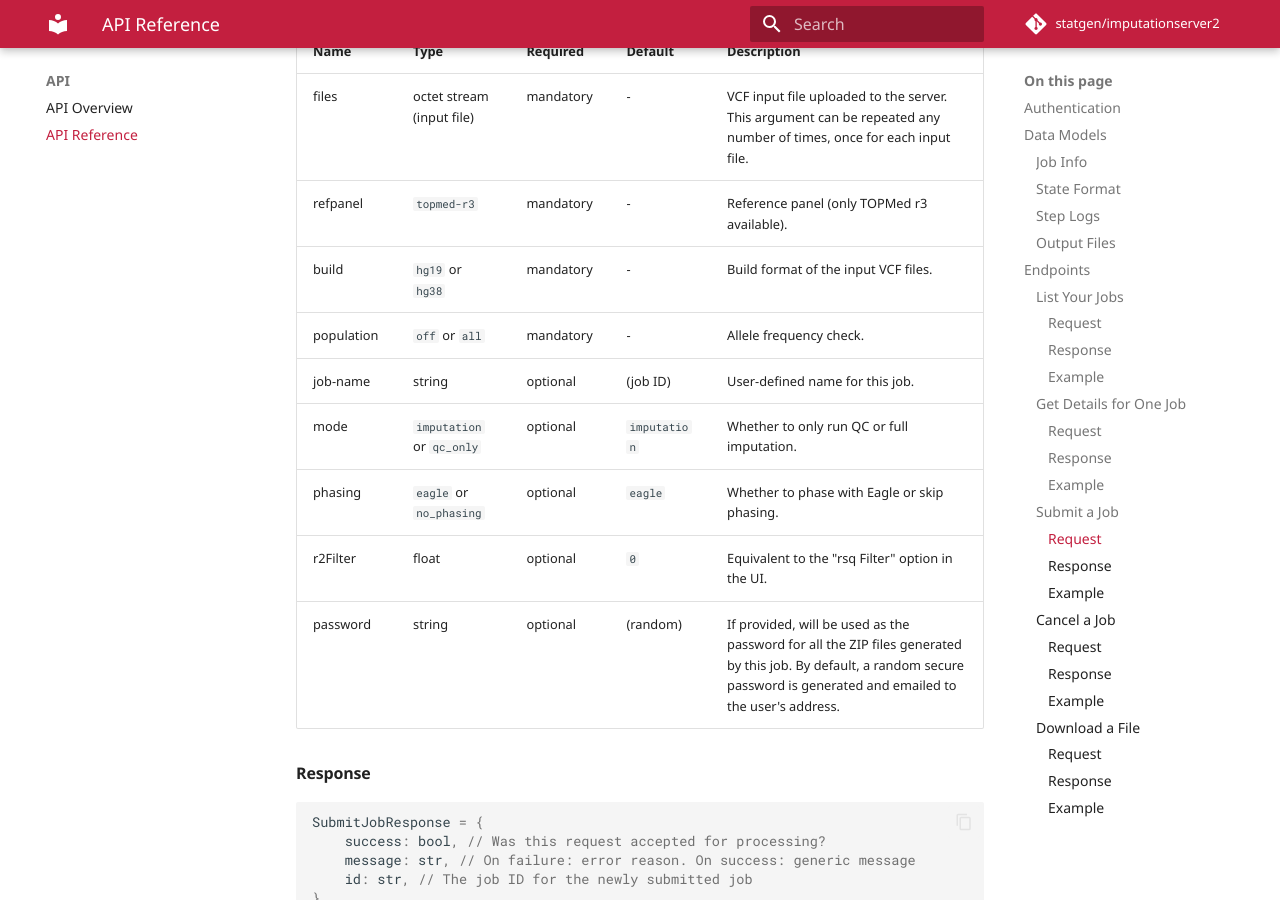
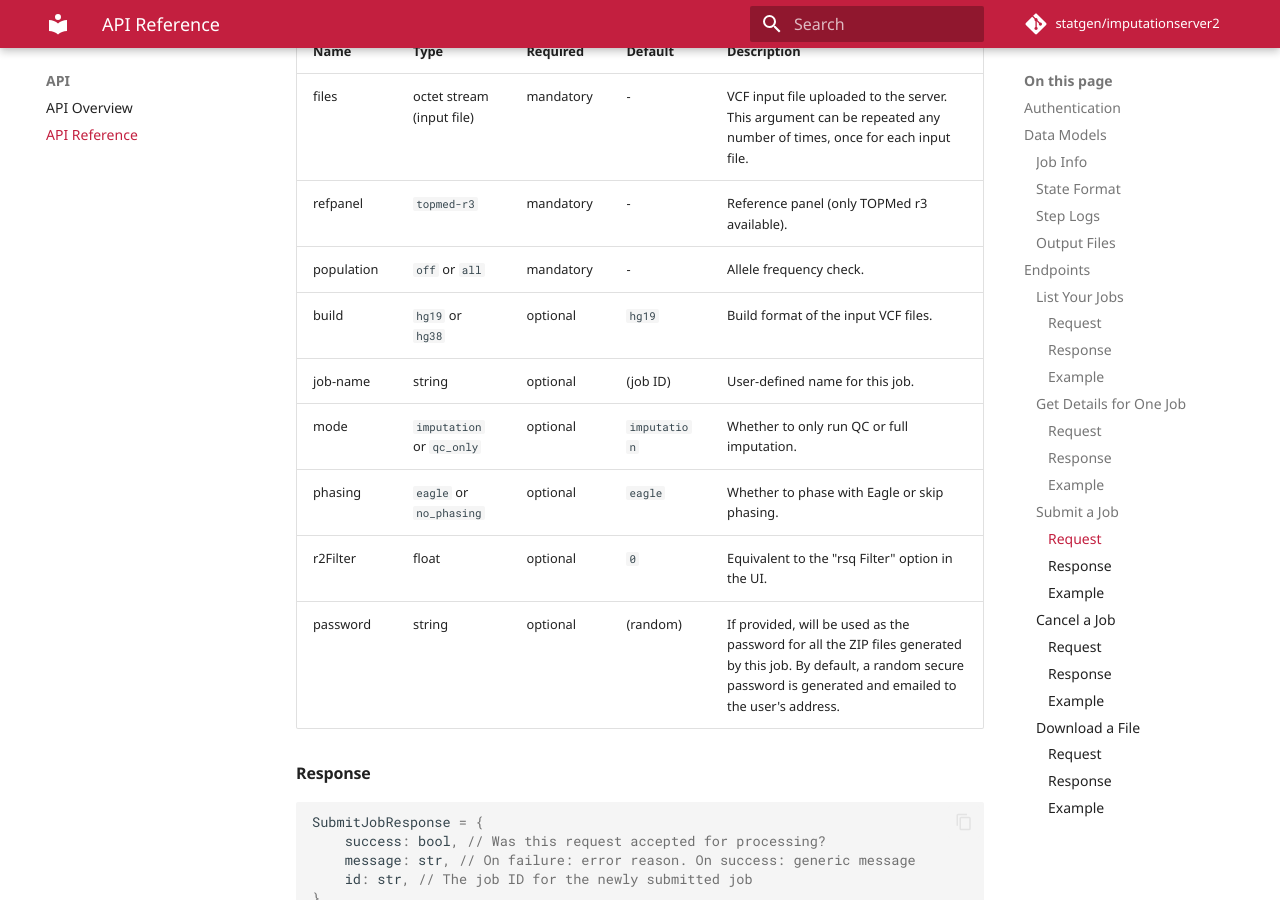
Before and after one commit to statgen/tis-v2-docs, an MkDocs documentation site: the page built from docs/api/api-reference.md, in a window 1280 px wide and 900 px high, scrolled down 5577 px. Built offline with MkDocs 1.6.1 and Material for MkDocs 9.7.7, drawn with Linux system fonts in a browser that asks for light colours; some web fonts are replaced; comment, search, counter and statistics services are not loaded.

Commit message:
Update API docs: 'build' param is optional in submit-job, and defaults to 'hg19'.

```diff
--- a/docs/api/api-reference.md
+++ b/docs/api/api-reference.md
@@ -296,8 +296,8 @@ This `POST` request needs to follow the `multipart/form-data` encoding to pass i
 | ---------- | ------------------------- | --------- | ------------ | ----------- |
 | files      | octet stream (input file) | mandatory | -            | VCF input file uploaded to the server. This argument can be repeated any number of times, once for each input file. |
 | refpanel   | `topmed-r3`               | mandatory | -            | Reference panel (only TOPMed r3 available). |
-| build      | `hg19` or `hg38`          | mandatory | -            | Build format of the input VCF files. |
 | population | `off` or `all`            | mandatory | -            | Allele frequency check. |
+| build      | `hg19` or `hg38`          | optional  | `hg19`       | Build format of the input VCF files. |
 | job-name   | string                    | optional  | (job ID)     | User-defined name for this job. |
 | mode       | `imputation` or `qc_only` | optional  | `imputation` | Whether to only run QC or full imputation. |
 | phasing    | `eagle` or `no_phasing`   | optional  | `eagle`      | Whether to phase with Eagle or skip phasing. |
```
